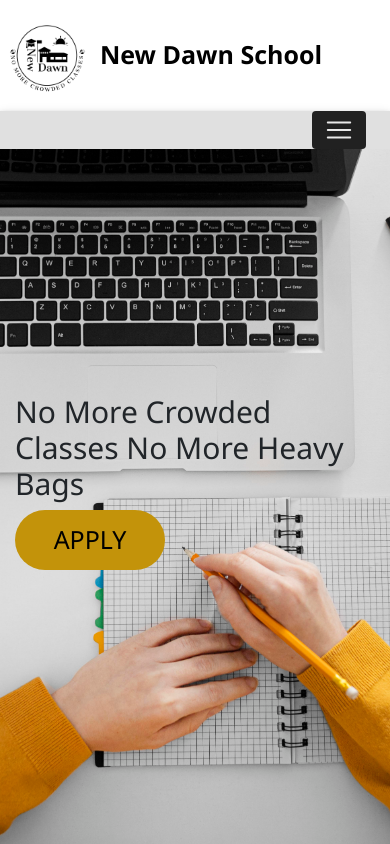
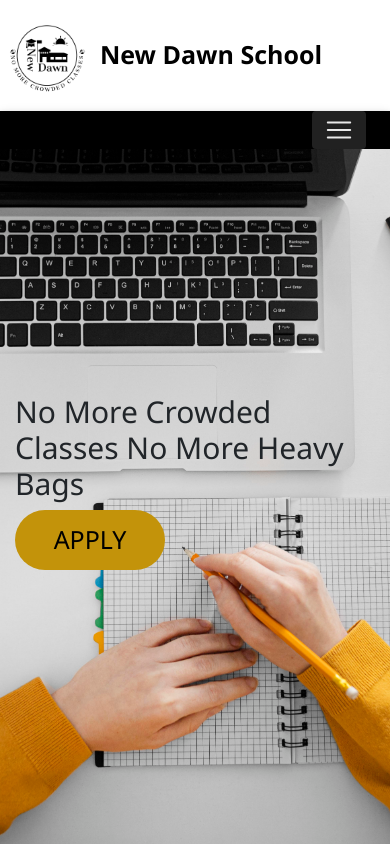
Before and after one commit to ziadgaafar/new-dawn-school, a React (Create React App) app in the folder client/: page / in a window 390 px wide. Shown: the top 844 px of the page. Built offline with nearby package versions, Linux system fonts and the light colour scheme.

Commit message:
fixed navbar responsive bg-color

```diff
--- a/client/src/components/NavBar/Navbar.js
+++ b/client/src/components/NavBar/Navbar.js
@@ -24,7 +24,7 @@ const NavbarComponent = ({ dontShow }) => {
           expand="lg"
           variant="dark"
           bg="black"
-          className="main-navbar p-0 bg-light"
+          className="main-navbar p-0"
         >
           <Navbar.Toggle
             className="burger text-center bg-dark"
--- a/client/src/components/NavBar/navbar.css
+++ b/client/src/components/NavBar/navbar.css
@@ -1,5 +1,6 @@
 .main-navbar{
   width: 100%;
+  background-color: #e0e0e0 !important;
 }
 
 .nav {
@@ -56,7 +57,7 @@
      left: 80%;
     }
     .main-navbar{
-
+      background-color: black !important;
     }
 }
 
```
